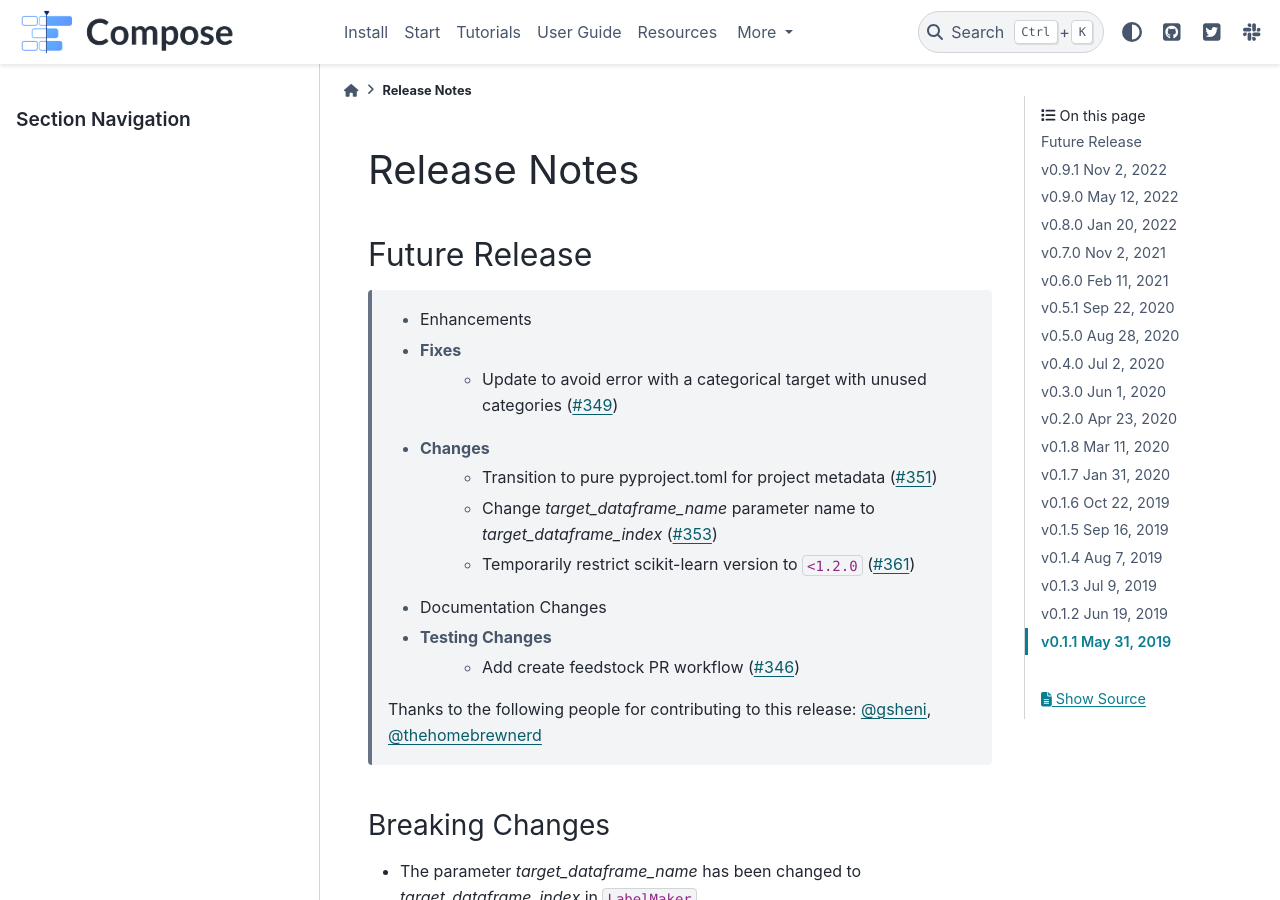
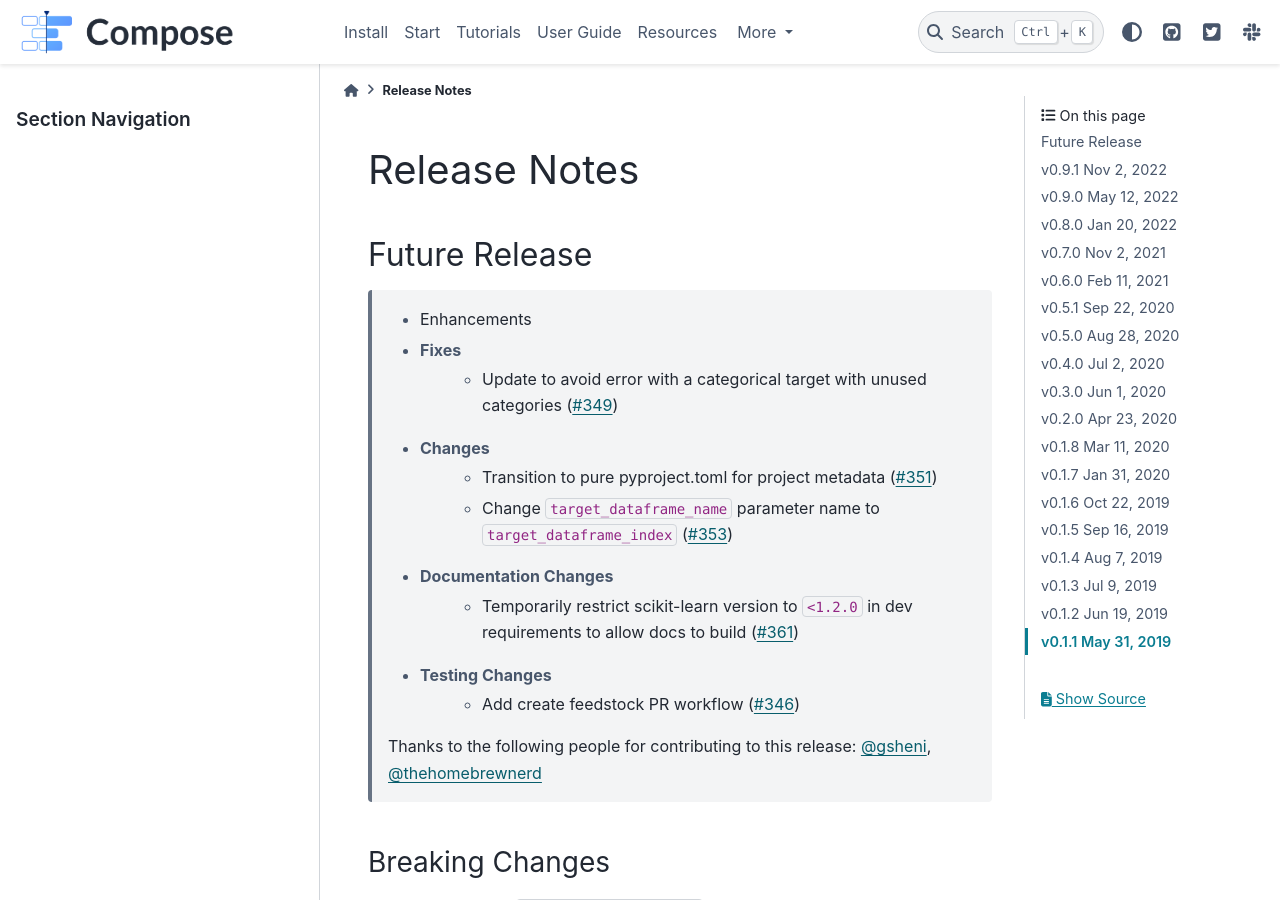
Before and after one commit to alteryx/compose, a Sphinx documentation site: the page built from docs/source/release_notes.rst, in a window 1280 px wide and 900 px high. Built offline with Sphinx 7.4.7 and the PyData theme 0.15.4, drawn with Linux system fonts in a browser that asks for light colours; comment, search, counter and statistics services are not loaded.

Commit message:
clean up release notes

```diff
--- a/docs/source/release_notes.rst
+++ b/docs/source/release_notes.rst
@@ -8,9 +8,9 @@ Future Release
         * Update to avoid error with a categorical target with unused categories (:pr:`349`)
     * Changes
         * Transition to pure pyproject.toml for project metadata (:pr:`351`)
-        * Change `target_dataframe_name` parameter name to `target_dataframe_index` (:pr:`353`)
-        * Temporarily restrict scikit-learn version to ``<1.2.0`` (:pr:`361`)
+        * Change ``target_dataframe_name`` parameter name to ``target_dataframe_index`` (:pr:`353`)
     * Documentation Changes
+        * Temporarily restrict scikit-learn version to ``<1.2.0`` in dev requirements to allow docs to build (:pr:`361`)
     * Testing Changes
         * Add create feedstock PR workflow (:pr:`346`)
 
@@ -19,7 +19,7 @@ Future Release
 
 Breaking Changes
 ++++++++++++++++
-* The parameter `target_dataframe_name` has been changed to `target_dataframe_index` in ``LabelMaker``.
+* The parameter ``target_dataframe_name`` has been changed to ``target_dataframe_index`` in ``LabelMaker``.
 
 v0.9.1 Nov 2, 2022
 ==================
```
